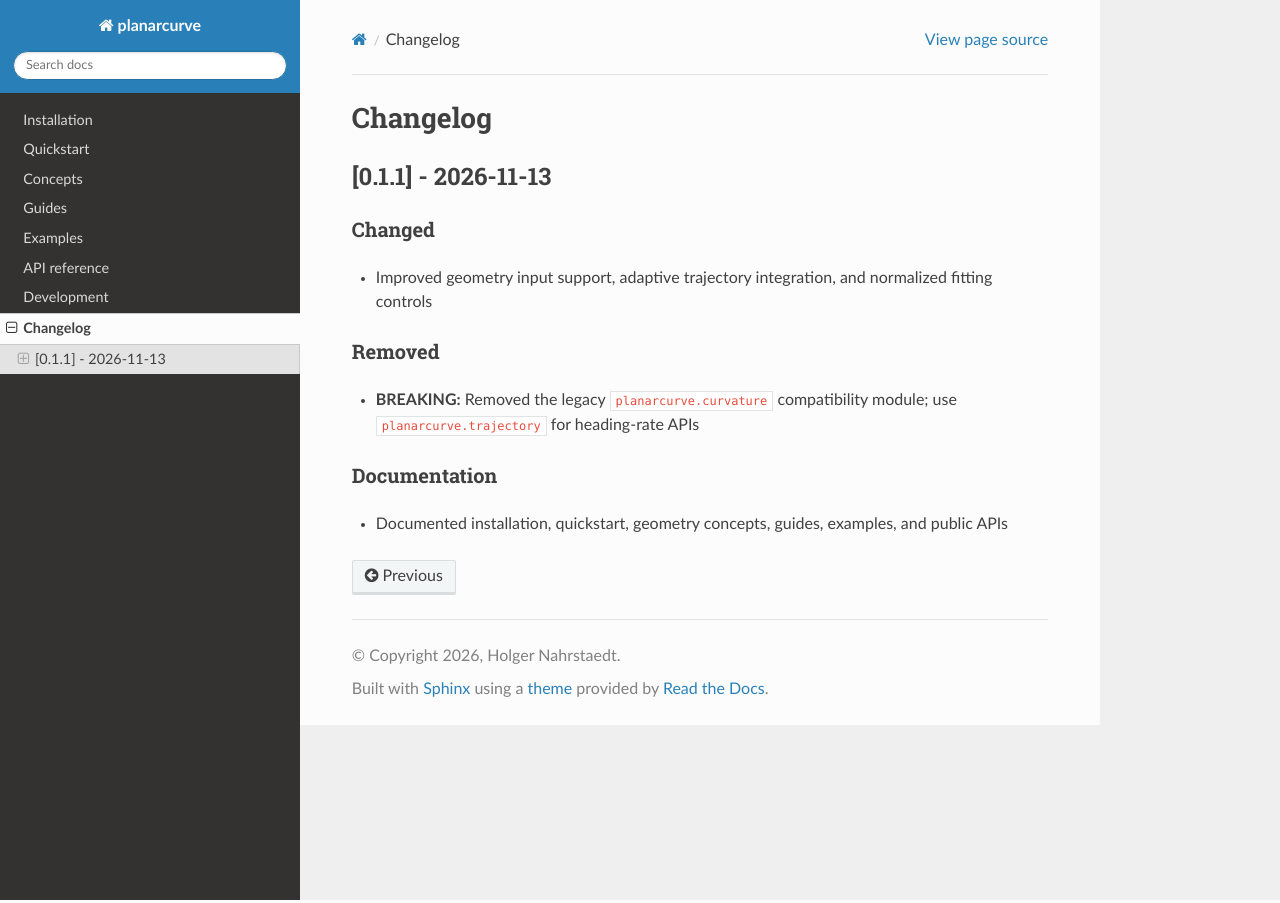
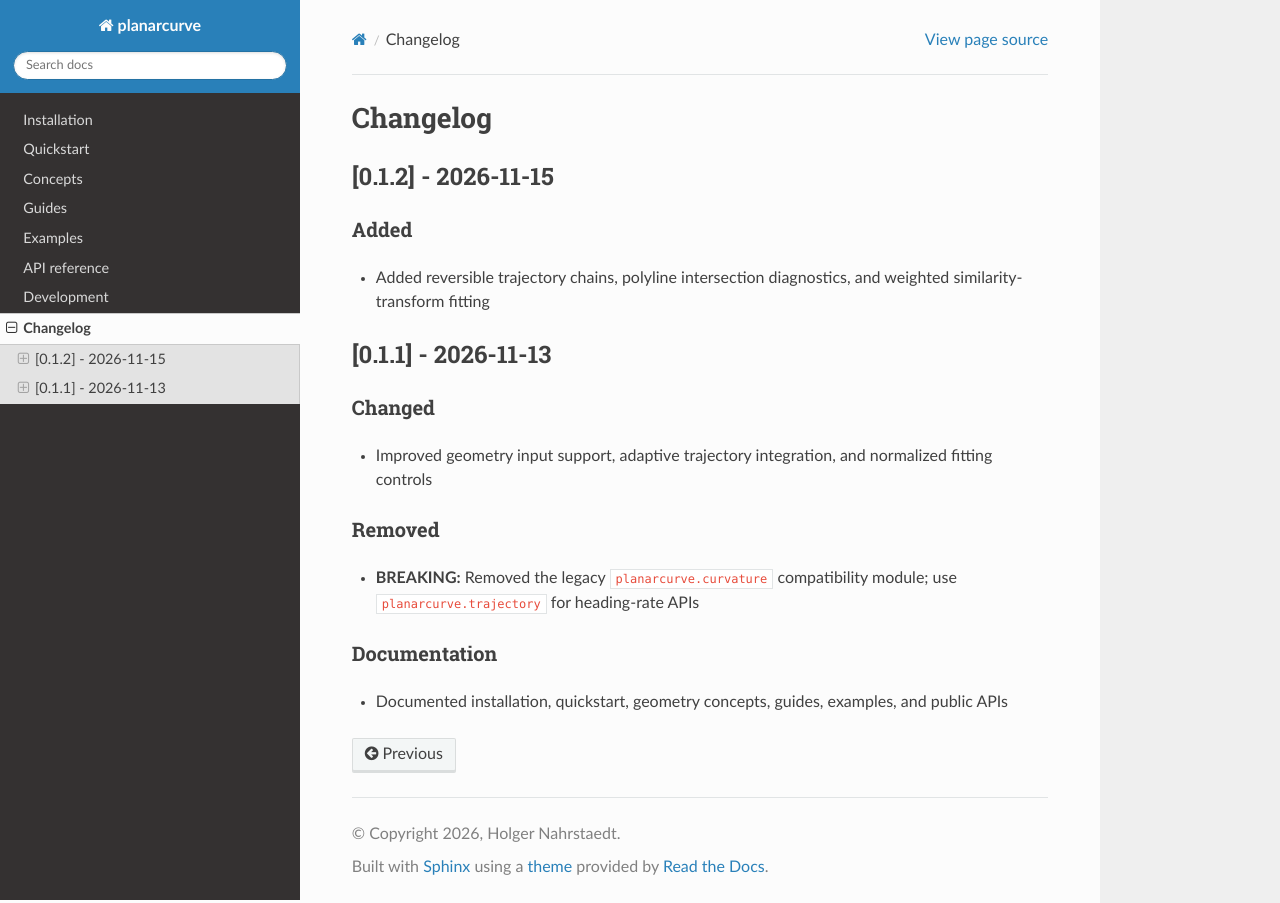
Before and after one commit to schreibatlas/planarcurve, a Sphinx documentation site: the page built from docs/changelog.md, in a window 1280 px wide. Built offline with Sphinx 7.4.7 and the Read the Docs theme 3.1.0, drawn with Linux system fonts in a browser that asks for light colours.

Commit message:
doc: changelog

```diff
--- a/docs/changelog.md
+++ b/docs/changelog.md
@@ -1,4 +1,10 @@
 # Changelog
+
+## [0.1.2] - 2026-11-15
+### Added
+- Added reversible trajectory chains, polyline intersection diagnostics, and weighted similarity-transform fitting
+
+<!-- generated by releaseledger -->
 
 ## [0.1.1] - 2026-11-13
 ### Changed
```
Also changed, not shown: .ledger/releaseledger/data/ledgers/main/releases/0.1.2/entries/entry-0001.md (added), .ledger/releaseledger/data/ledgers/main/releases/0.1.2/release.md (added), 8 other files.
